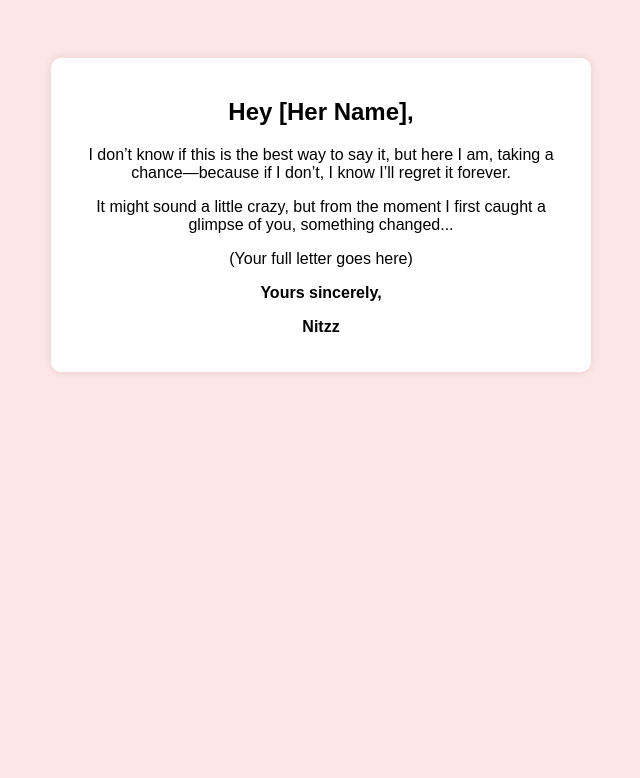
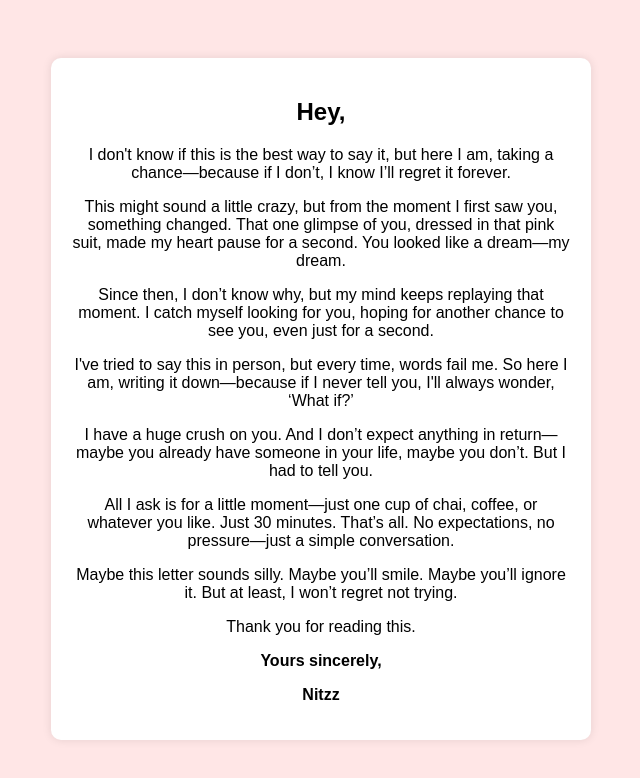
Before and after one commit to Nitz037/Nothing0, a plain HTML site: page index.html in a window 1280 px wide. Shown: the whole page, without its empty margins (319-959 px from the left). Drawn offline with Linux system fonts and the light colour scheme.

Commit message:
Update index.html

```diff
--- a/index.html
+++ b/index.html
@@ -23,10 +23,23 @@
 </head>
 <body>
     <div class="letter">
-        <h2>Hey [Her Name],</h2>
-        <p>I don’t know if this is the best way to say it, but here I am, taking a chance—because if I don’t, I know I’ll regret it forever.</p>
-        <p>It might sound a little crazy, but from the moment I first caught a glimpse of you, something changed...</p>
-        <p>(Your full letter goes here)</p>
+        <h2>Hey,</h2>
+        <p>I don't know if this is the best way to say it, but here I am, taking a chance—because if I don’t, I know I’ll regret it forever.</p>
+
+        <p>This might sound a little crazy, but from the moment I first saw you, something changed. That one glimpse of you, dressed in that pink suit, made my heart pause for a second. You looked like a dream—my dream.</p>
+
+        <p>Since then, I don’t know why, but my mind keeps replaying that moment. I catch myself looking for you, hoping for another chance to see you, even just for a second.</p>
+
+        <p>I've tried to say this in person, but every time, words fail me. So here I am, writing it down—because if I never tell you, I'll always wonder, ‘What if?’</p>
+
+        <p>I have a huge crush on you. And I don’t expect anything in return—maybe you already have someone in your life, maybe you don’t. But I had to tell you.</p>
+
+        <p>All I ask is for a little moment—just one cup of chai, coffee, or whatever you like. Just 30 minutes. That’s all. No expectations, no pressure—just a simple conversation.</p>
+
+        <p>Maybe this letter sounds silly. Maybe you’ll smile. Maybe you’ll ignore it. But at least, I won’t regret not trying.</p>
+
+        <p>Thank you for reading this.</p>
+
         <p><strong>Yours sincerely,</strong></p>
         <p><strong>Nitzz</strong></p>
     </div>
```
